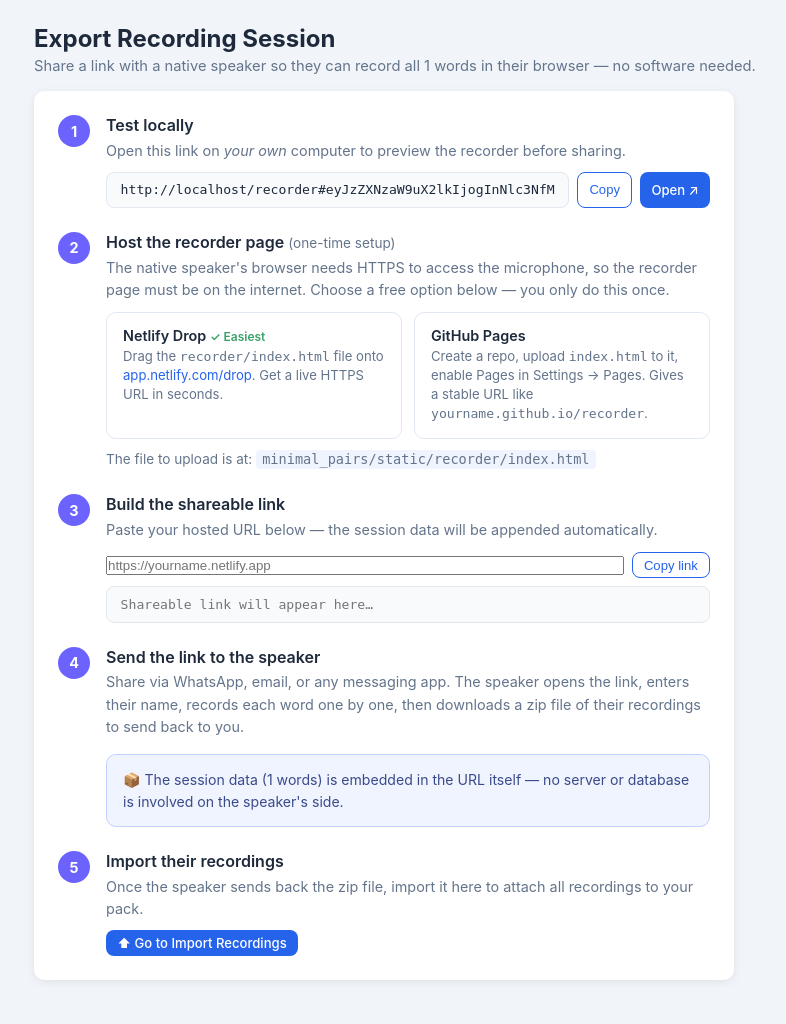
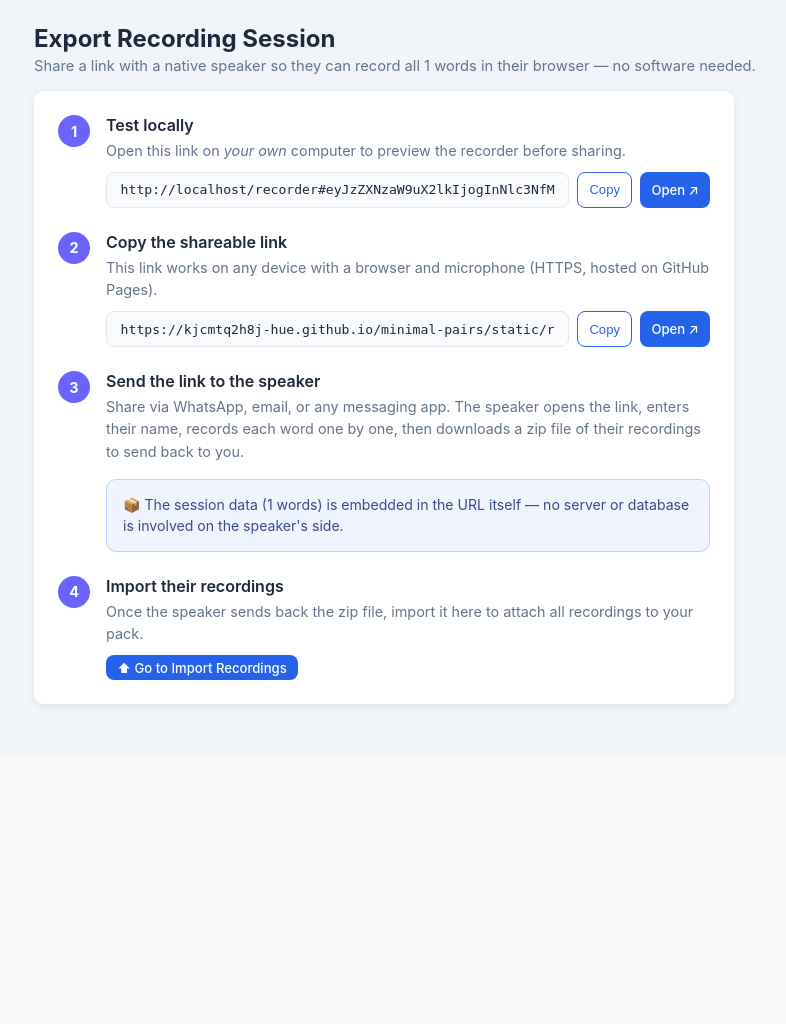
Before and after one commit to kjcmtq2h8j-hue/minimal-pairs, a Flask app: page /superuser/pack/1/export-session in a window 1280 px wide. Shown: the part 46-1070 px from the top of the page, without its empty margins (172-958 px from the left). After the commit the page ends 754 px from the top, so only its background shows below. Run offline with Flask 3, Linux system fonts and the light colour scheme; tables that the repository leaves empty hold one stand-in row (values such as "Sample post").

Commit message:
Add public GitHub Pages URL to recorder export
- Pre-fill shareable link with GitHub Pages URL
- Simplify export page from 5 steps to 4
- Fix db closed before accuracy query in submit trial

Co-Authored-By: Claude Opus 4.6 <noreply@anthropic.com>

```diff
--- a/app.py
+++ b/app.py
@@ -1122,12 +1122,14 @@ def su_export_session(pack_id):
     manifest_json = json.dumps(manifest, ensure_ascii=False)
     manifest_b64  = base64.urlsafe_b64encode(manifest_json.encode('utf-8')).decode('ascii')
 
-    local_url = url_for('recorder_page', _external=True) + '#' + manifest_b64
+    local_url  = url_for('recorder_page', _external=True) + '#' + manifest_b64
+    public_url = 'https://kjcmtq2h8j-hue.github.io/minimal-pairs/static/recorder/#' + manifest_b64
 
     return render_template('superuser/export_session.html',
                            pack=pack,
                            manifest_b64=manifest_b64,
                            local_url=local_url,
+                           public_url=public_url,
                            word_count=len(words))
 
 
--- a/templates/superuser/export_session.html
+++ b/templates/superuser/export_session.html
@@ -84,56 +84,24 @@
     </div>
   </div>
 
-  <!-- Step 2: Host the recorder (one-time setup) -->
+  <!-- Step 2: Shareable link -->
   <div class="step">
     <div class="step-num">2</div>
     <div class="step-body">
-      <h3>Host the recorder page <span style="font-weight:400;color:var(--text-muted);font-size:.85rem;">(one-time setup)</span></h3>
-      <p>
-        The native speaker's browser needs HTTPS to access the microphone, so the recorder page
-        must be on the internet. Choose a free option below — you only do this once.
-      </p>
-      <div class="hosting-options">
-        <div class="host-card">
-          <h4>Netlify Drop <span style="font-size:.75rem;color:#38a169;">✓ Easiest</span></h4>
-          <p>Drag the <code>recorder/index.html</code> file onto <a href="https://app.netlify.com/drop" target="_blank">app.netlify.com/drop</a>. Get a live HTTPS URL in seconds.</p>
-        </div>
-        <div class="host-card">
-          <h4>GitHub Pages</h4>
-          <p>Create a repo, upload <code>index.html</code> to it, enable Pages in Settings → Pages. Gives a stable URL like <code>yourname.github.io/recorder</code>.</p>
-        </div>
-      </div>
-      <p style="margin-top:.65rem; font-size:.85rem;">
-        The file to upload is at:
-        <code style="background:#f0f4ff; padding:.1em .45em; border-radius:4px;">
-          minimal_pairs/static/recorder/index.html
-        </code>
-      </p>
-    </div>
-  </div>
-
-  <!-- Step 3: Build the shareable link -->
-  <div class="step">
-    <div class="step-num">3</div>
-    <div class="step-body">
-      <h3>Build the shareable link</h3>
-      <p>Paste your hosted URL below — the session data will be appended automatically.</p>
-      <div class="custom-url-row">
-        <input type="text" id="hosted-base"
-               placeholder="https://yourname.netlify.app"
-               oninput="buildShareUrl()">
-        <button class="btn btn-outline btn-sm" onclick="copyUrl('share-url', this)">Copy link</button>
-      </div>
-      <div class="url-box" style="margin-top:.5rem;">
+      <h3>Copy the shareable link</h3>
+      <p>This link works on any device with a browser and microphone (HTTPS, hosted on GitHub Pages).</p>
+      <div class="url-box">
         <input type="text" id="share-url" readonly
-               placeholder="Shareable link will appear here…">
+               value="{{ public_url }}">
+        <button class="btn btn-outline btn-sm" onclick="copyUrl('share-url', this)">Copy</button>
+        <a href="{{ public_url }}" target="_blank" class="btn btn-primary btn-sm">Open ↗</a>
       </div>
     </div>
   </div>
 
-  <!-- Step 4: Send link -->
+  <!-- Step 3: Send link -->
   <div class="step">
-    <div class="step-num">4</div>
+    <div class="step-num">3</div>
     <div class="step-body">
       <h3>Send the link to the speaker</h3>
       <p>
@@ -148,9 +116,9 @@
     </div>
   </div>
 
-  <!-- Step 5: Import -->
+  <!-- Step 4: Import -->
   <div class="step" style="margin-bottom:0;">
-    <div class="step-num">5</div>
+    <div class="step-num">4</div>
     <div class="step-body">
       <h3>Import their recordings</h3>
       <p>Once the speaker sends back the zip file, import it here to attach all recordings to your pack.</p>
```
